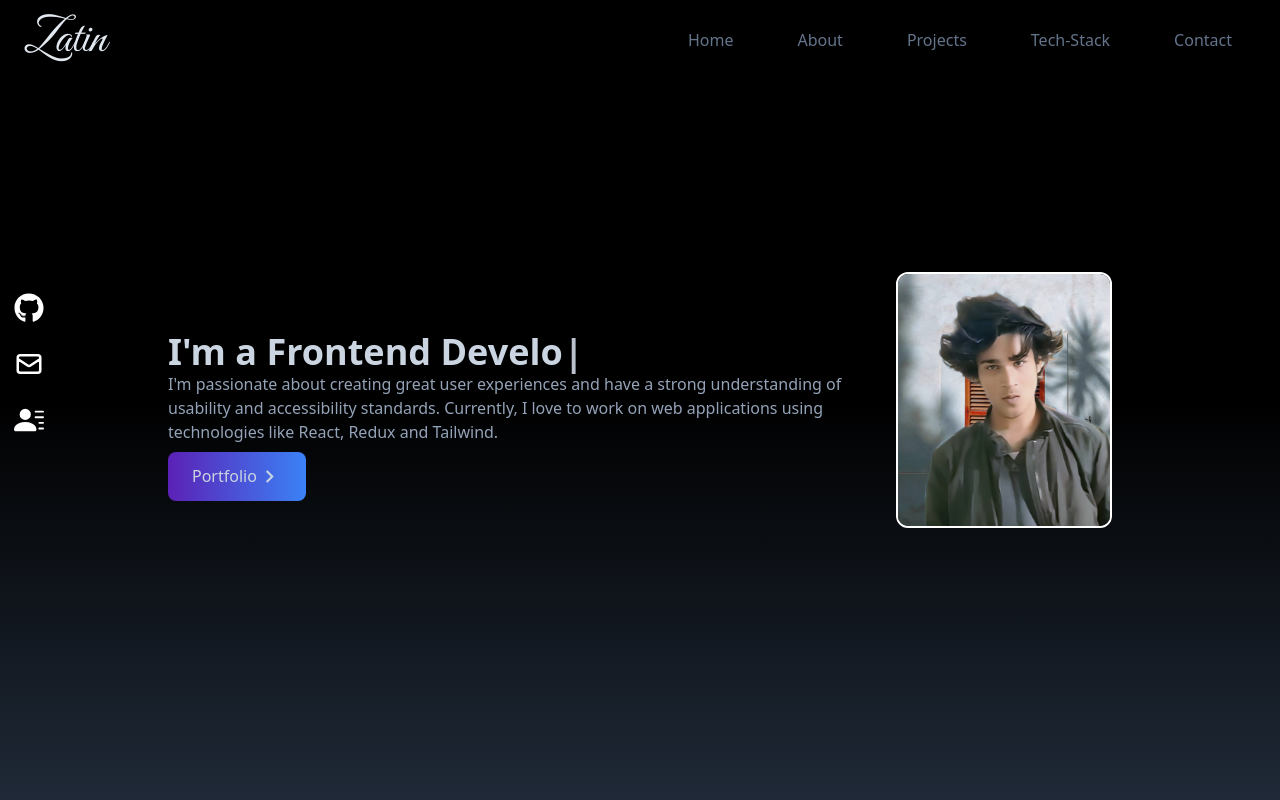
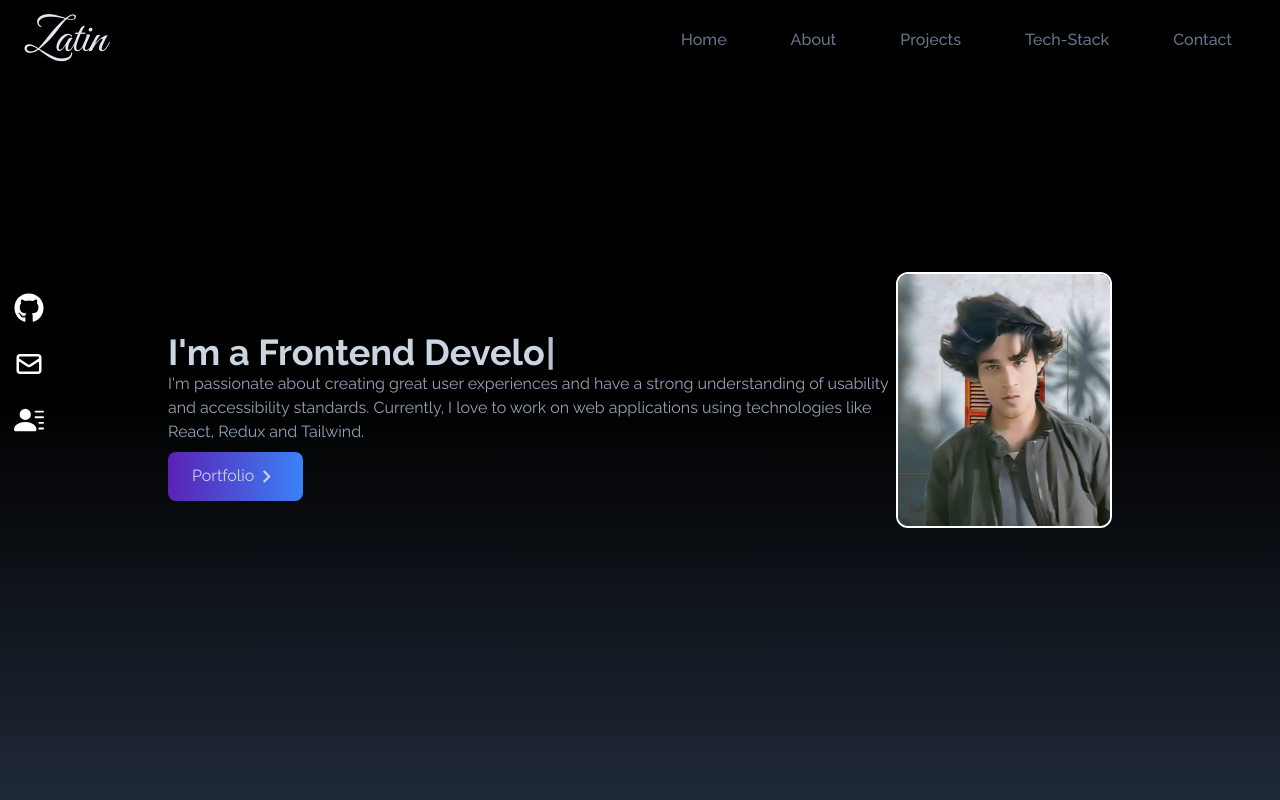
Before and after one commit to MaxPayne8/Portfolio, a React (Create React App) app: page / in a window 1280 px wide. Shown: the top 800 px of the page. Built offline with nearby package versions, Linux system fonts and the light colour scheme.

Commit message:
Update App.js

```diff
--- a/src/App.js
+++ b/src/App.js
@@ -10,7 +10,7 @@ import Contact from "./components/Contact";
 
 function App() {
   return (
-    <div className="App">
+    <div className="App font-regular">
       <Navbar />
       <Home />
       <About />
```
